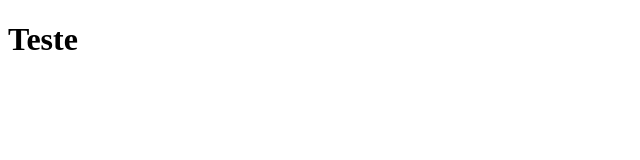
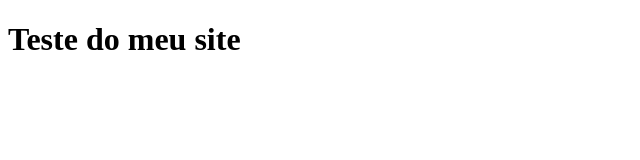
Before and after one commit to projeto-aulas-java/site_repo, a plain HTML site: page index.html in a window 1280 px wide. Shown: the whole page, without its empty margins (0-640 px from the left). Drawn offline with Linux system fonts and the light colour scheme.

Commit message:
Adicionado mais texto

```diff
--- a/index.html
+++ b/index.html
@@ -6,6 +6,6 @@
     <title>Document</title>
 </head>
 <body>
-    <h1>Teste</h1>
+    <h1>Teste do meu site</h1>
 </body>
 </html>
```
